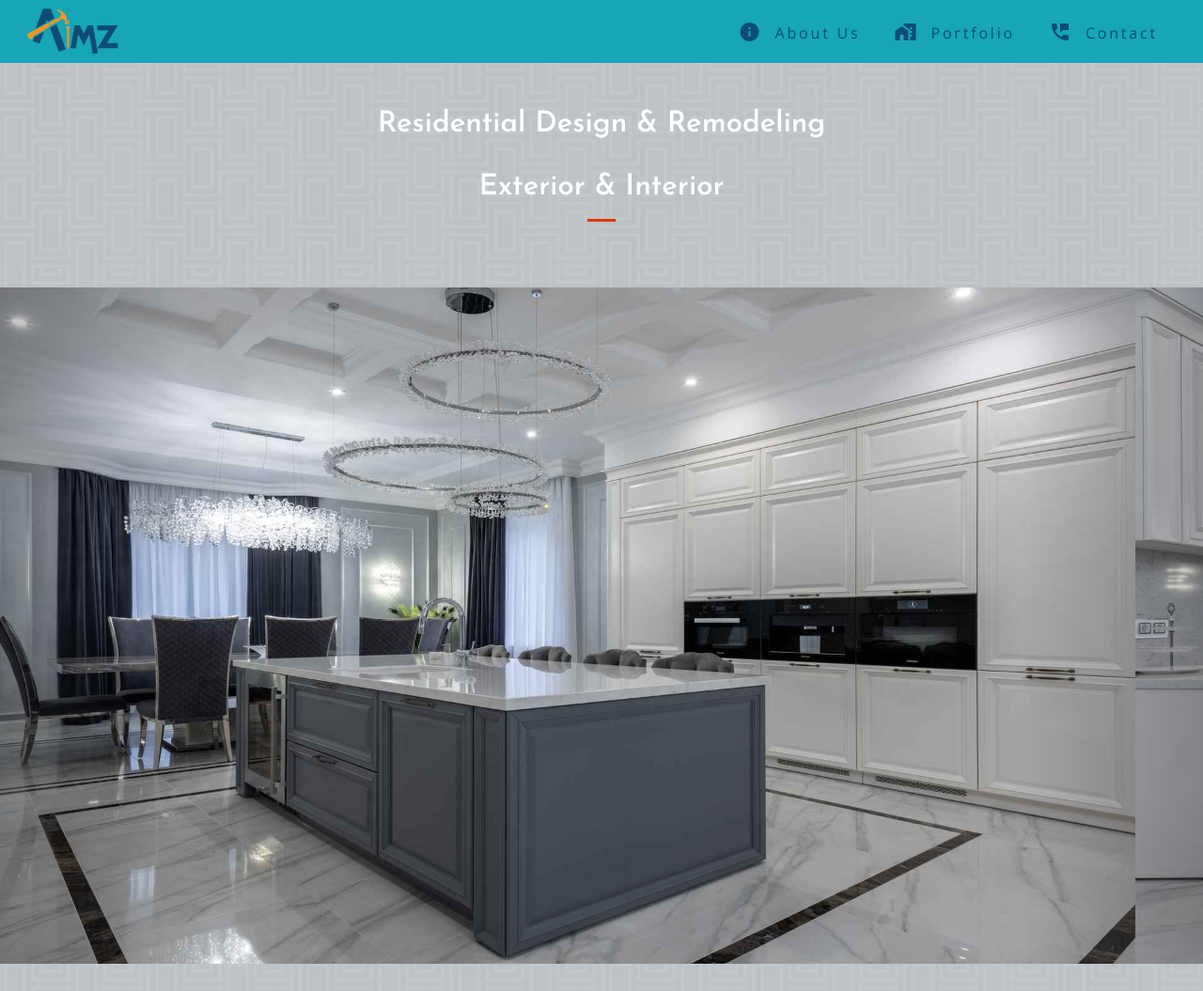
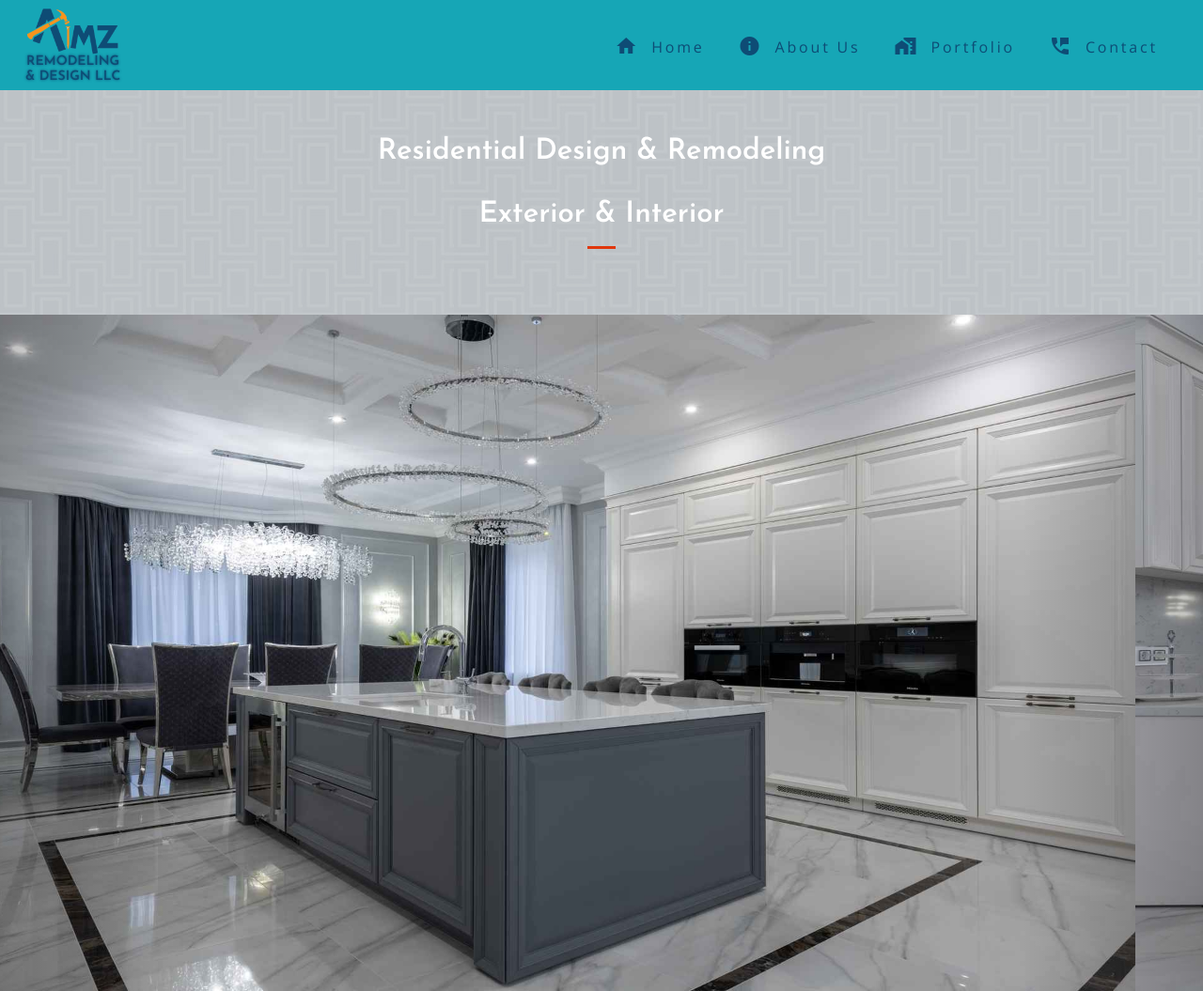
Before and after one commit to Hamza-b93/Aimz-Construction, a plain HTML site: page index.html in a window 1280 px wide. Shown: the top 1055 px of the page at 94% size. Drawn offline with nearby package versions, Linux system fonts and the light colour scheme; some icons are missing.

Commit message:
Update Design of Navbar

```diff
--- a/css/main.css
+++ b/css/main.css
@@ -237,8 +237,11 @@ a.tile-pill-btn.btn {
 .navbar-default .navbar-toggle {
   border-color: #dddddd;
   color: white;
-  margin-top: 14px;
-  margin-bottom: 13px;
+  /* margin-top: 14px;
+  margin-bottom: 13px; */
+  margin-top: 27px;
+  margin-bottom: 27px;
+  margin-right: 22px;
   background-color: #dddddd;
 }
 
@@ -266,6 +269,26 @@ a.tile-pill-btn.btn {
 
 .navbar-default .navbar-nav > li > a {
   color: #0e4c75;
+}
+
+.nav-link-flex {
+  display: flex;
+  flex-direction: column;
+}
+
+a.navbar-brand.home-icon-wrapper.nav-link-flex > p {
+  font-size: 14px;
+  font-family: "Josefin Sans";
+  color: #0e4c75;
+  background-color: transparent;
+  line-height: 16px;
+  text-shadow: 0 0 3px #0e4c75;
+  font-weight: 600;
+  margin: 0px;
+}
+
+nav.nav-bar {
+  min-height: 88px;
 }
 
 @media screen and (min-width: 768px) {
@@ -394,6 +417,15 @@ a.tile-pill-btn.btn {
   .tile-img-wrapper {
     /* width: 294px; */
     height: 165px;
+  }
+
+  nav.navbar-default {
+    min-height: 96px;
+  }
+
+  ul.nav.navbar-nav {
+    position: relative;
+    top: 15px;
   }
 }
 
--- a/index.html
+++ b/index.html
@@ -48,9 +48,15 @@
       <div class="container-fluid">
         <!-- Brand and toggle get grouped for better mobile display -->
         <div class="navbar-header">
-          <a class="navbar-brand home-icon-wrapper" href="index.html">
+          <a
+            class="navbar-brand home-icon-wrapper nav-link-flex"
+            href="index.html"
+          >
             <img src="images/logo-icon.png" alt="" class="home-icon" />
             <!-- height="50" width="114 -->
+            <!-- <p>DESIGN & REMODELING LLC</p> -->
+            <p>REMODELING</p>
+            <p>& DESIGN LLC</p>
           </a>
           <button
             type="button"
@@ -70,6 +76,14 @@
             <!-- <li class="active">
               <a href="index.html">Home </a>
             </li> -->
+            <li>
+              <a href="index.html">
+                <div class="nav-bar-icon-flex">
+                  <span class="material-icons"> home </span>
+                  <span class="nav-bar-links"> Home </span>
+                </div>
+              </a>
+            </li>
             <li>
               <a href="about.html">
                 <div class="nav-bar-icon-flex">
```
Also changed, not shown: images/logo-icon-updated.png (added).
